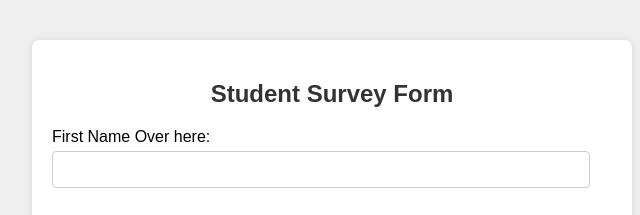
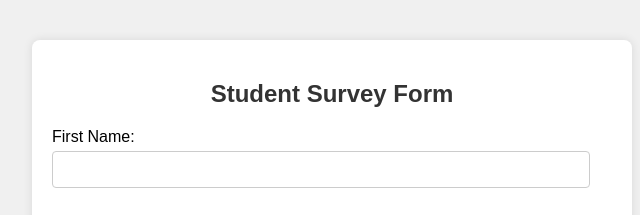
Before and after one commit to SaadatKhan/survey645, a plain HTML site: page index.html in a window 1280 px wide. Shown: the top 215 px of the page, 308-948 px from the left. Drawn offline with Linux system fonts and the light colour scheme.

Commit message:
Update index.html

```diff
--- a/index.html
+++ b/index.html
@@ -12,7 +12,7 @@
         <form id="studentSurveyForm">
             <h2>Student Survey Form</h2>
             <div class="input-group">
-                <label for="firstName">First Name Over here:</label>
+                <label for="firstName">First Name:</label>
                 <input type="text" id="firstName" name="firstName" required>
             </div>
             <div class="input-group">
```
